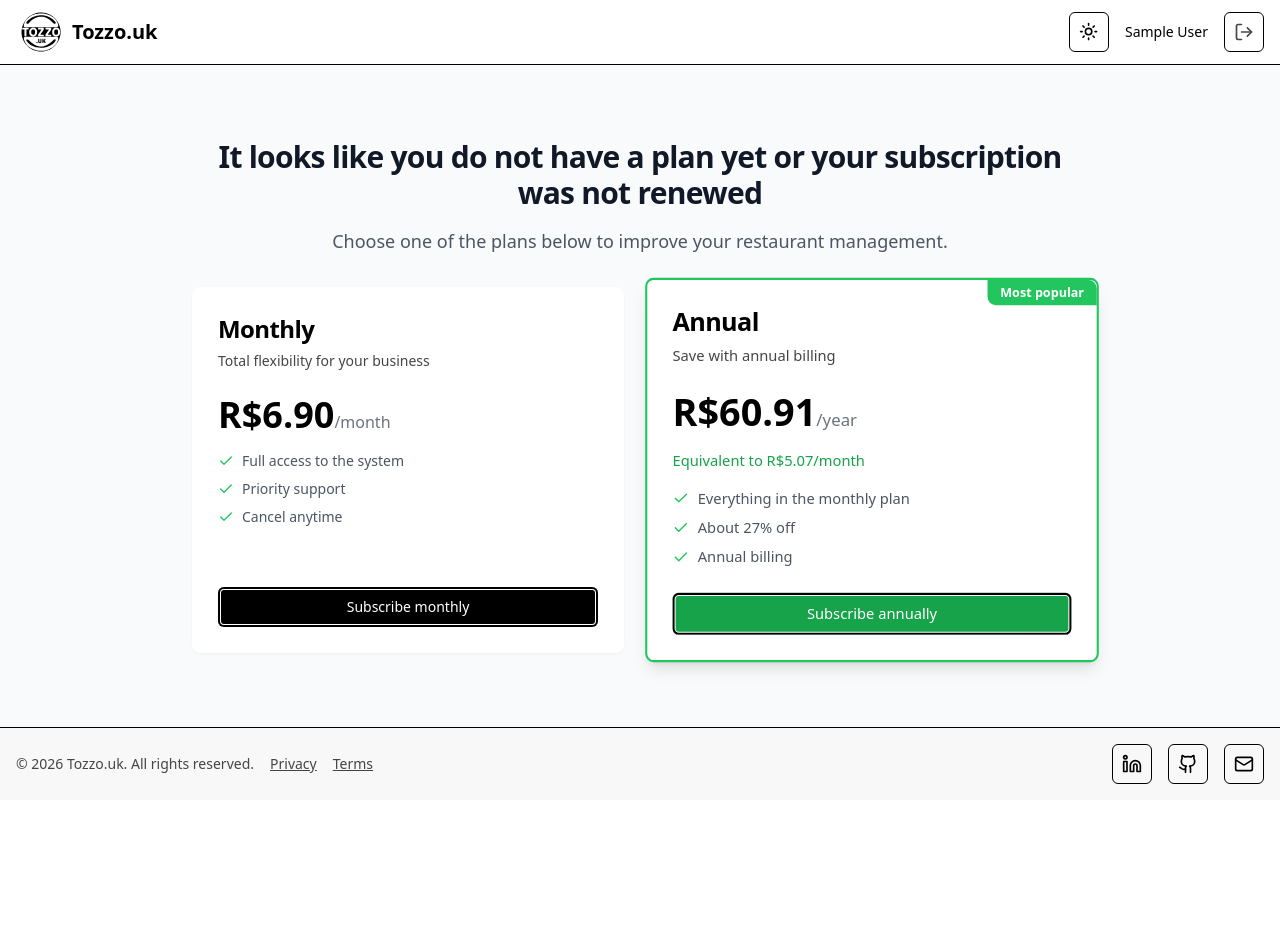
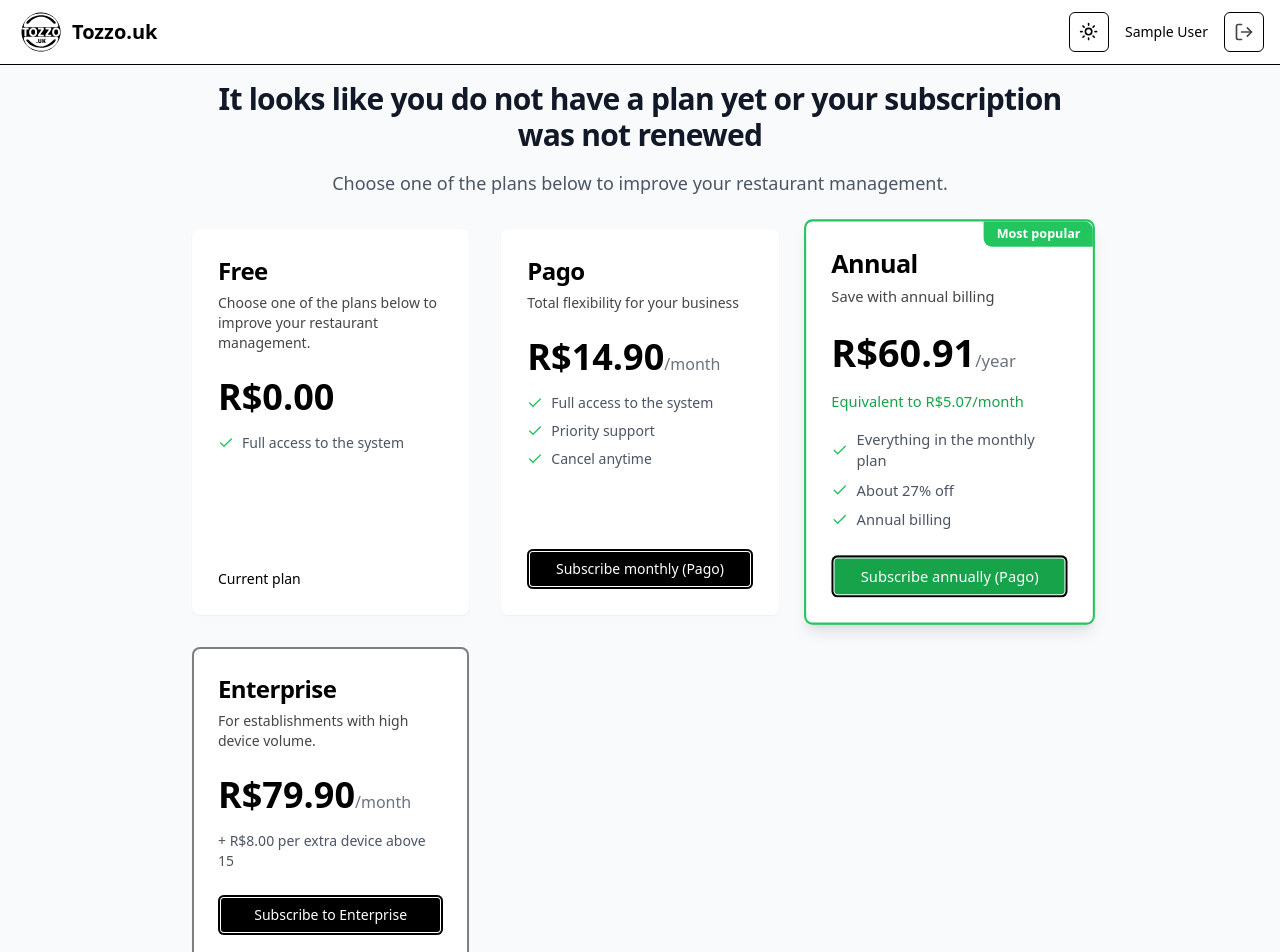
Before and after one commit to Torugo-Tozzo/front-tozzo.uk, a React (Vite) app: page /plan in a window 1280 px wide. Shown: the top 952 px of the page. Before the commit the page ends 800 px from the top, so only its background shows below. Built offline with nearby package versions, Linux system fonts and the light colour scheme; no server answers; sample sign-in values are in the browser's storage.

Commit message:
feat(plan): add Enterprise tier and generic tiered checkout

```diff
--- a/src/i18n/locales/en.json
+++ b/src/i18n/locales/en.json
@@ -166,7 +166,12 @@
       "equivalentMonthly": "Equivalent to {{price}}/month",
       "subscribeAnnual": "Subscribe annually",
       "noPlanTitle": "It looks like you do not have a plan yet or your subscription was not renewed",
-      "noPlanDescription": "Choose one of the plans below to improve your restaurant management."
+      "noPlanDescription": "Choose one of the plans below to improve your restaurant management.",
+      "currentPlan": "Current plan",
+      "enterpriseTitle": "Enterprise",
+      "enterpriseDescription": "For establishments with high device volume.",
+      "enterpriseExtraDevice": "+ R$8.00 per extra device above 15",
+      "subscribeEnterprise": "Subscribe to Enterprise"
     },
     "notFound": {
       "code": "404",
--- a/src/i18n/locales/es.json
+++ b/src/i18n/locales/es.json
@@ -166,7 +166,12 @@
       "equivalentMonthly": "Equivalente a {{price}}/mes",
       "subscribeAnnual": "Suscribirse al plan anual",
       "noPlanTitle": "Parece que aún no tienes un plan o tu suscripción no se ha renovado",
-      "noPlanDescription": "Elige uno de los planes siguientes para mejorar la gestión de tu restaurante."
+      "noPlanDescription": "Elige uno de los planes siguientes para mejorar la gestión de tu restaurante.",
+      "currentPlan": "Plan actual",
+      "enterpriseTitle": "Enterprise",
+      "enterpriseDescription": "Para establecimientos con gran volumen de dispositivos.",
+      "enterpriseExtraDevice": "+ R$8,00 por dispositivo extra por encima de 15",
+      "subscribeEnterprise": "Suscribirse a Enterprise"
     },
     "notFound": {
       "code": "404",
--- a/src/i18n/locales/fr.json
+++ b/src/i18n/locales/fr.json
@@ -166,7 +166,12 @@
       "equivalentMonthly": "Équivalent à {{price}}/mois",
       "subscribeAnnual": "S'abonner au plan annuel",
       "noPlanTitle": "Vous n'avez pas encore de plan ou votre abonnement n'a pas été renouvelé",
-      "noPlanDescription": "Choisissez l'un des plans ci-dessous pour améliorer la gestion de votre restaurant."
+      "noPlanDescription": "Choisissez l'un des plans ci-dessous pour améliorer la gestion de votre restaurant.",
+      "currentPlan": "Plan actuel",
+      "enterpriseTitle": "Enterprise",
+      "enterpriseDescription": "Pour les établissements avec un grand volume d'appareils.",
+      "enterpriseExtraDevice": "+ 8,00 R$ par appareil supplémentaire au-delà de 15",
+      "subscribeEnterprise": "S'abonner à Enterprise"
     },
     "notFound": {
       "code": "404",
--- a/src/i18n/locales/hi.json
+++ b/src/i18n/locales/hi.json
@@ -166,7 +166,12 @@
       "equivalentMonthly": "{{price}} प्रति माह के बराबर",
       "subscribeAnnual": "वार्षिक सदस्यता लें",
       "noPlanTitle": "ऐसा लगता है कि आपके पास अभी कोई प्लान नहीं है या आपकी सदस्यता नवीनीकृत नहीं हुई है",
-      "noPlanDescription": "अपने रेस्तरां का प्रबंधन बेहतर बनाने के लिए नीचे दिए गए प्लानों में से एक चुनें।"
+      "noPlanDescription": "अपने रेस्तरां का प्रबंधन बेहतर बनाने के लिए नीचे दिए गए प्लानों में से एक चुनें।",
+      "currentPlan": "वर्तमान योजना",
+      "enterpriseTitle": "Enterprise",
+      "enterpriseDescription": "अधिक डिवाइस वाले प्रतिष्ठानों के लिए।",
+      "enterpriseExtraDevice": "15 से अधिक प्रत्येक अतिरिक्त डिवाइस के लिए + R$8.00",
+      "subscribeEnterprise": "Enterprise की सदस्यता लें"
     },
     "notFound": {
       "code": "404",
--- a/src/i18n/locales/pt-BR.json
+++ b/src/i18n/locales/pt-BR.json
@@ -166,7 +166,12 @@
       "equivalentMonthly": "Equivalente a {{price}}/mês",
       "subscribeAnnual": "Assinar anual",
       "noPlanTitle": "Parece que você ainda não possui um plano ou sua assinatura não foi renovada",
-      "noPlanDescription": "Escolha um dos planos abaixo para melhorar a gestão do seu restaurante."
+      "noPlanDescription": "Escolha um dos planos abaixo para melhorar a gestão do seu restaurante.",
+      "currentPlan": "Plano atual",
+      "enterpriseTitle": "Enterprise",
+      "enterpriseDescription": "Para estabelecimentos com alto volume de dispositivos.",
+      "enterpriseExtraDevice": "+ R$8,00 por dispositivo extra acima de 15",
+      "subscribeEnterprise": "Assinar Enterprise"
     },
     "notFound": {
       "code": "404",
--- a/src/i18n/locales/zh.json
+++ b/src/i18n/locales/zh.json
@@ -166,7 +166,12 @@
       "equivalentMonthly": "月均 {{price}}",
       "subscribeAnnual": "订阅年付方案",
       "noPlanTitle": "您似乎还没有方案，或您的订阅尚未续期",
-      "noPlanDescription": "选择以下方案之一，改善您的餐厅管理。"
+      "noPlanDescription": "选择以下方案之一，改善您的餐厅管理。",
+      "currentPlan": "当前方案",
+      "enterpriseTitle": "企业版",
+      "enterpriseDescription": "适合设备数量较多的商户。",
+      "enterpriseExtraDevice": "每个超过15台的额外设备加收 R$8.00",
+      "subscribeEnterprise": "订阅企业版"
     },
     "notFound": {
       "code": "404",
--- a/src/pages/PlanSelectionPage.tsx
+++ b/src/pages/PlanSelectionPage.tsx
@@ -25,14 +25,10 @@ export default function PlanSelectionPage() {
     }
   }, [user, navigate]);
 
-  const handleCheckout = async (type: 'monthly' | 'annual') => {
+  const handleCheckout = async (tier: 'PAGO' | 'ENTERPRISE', interval: 'monthly' | 'annual') => {
     setLoading(true);
     try {
-      const endpoint = type === 'monthly'
-        ? '/payments/stripe/mensal'
-        : '/payments/stripe/anual';
-
-      const response = await api.post(endpoint);
+      const response = await api.post('/payments/stripe/checkout', { tier, interval });
 
       if (response.data.url) {
         window.location.href = response.data.url;
@@ -63,16 +59,31 @@ export default function PlanSelectionPage() {
           </p>
         </div>
 
-        <div className="grid md:grid-cols-2 gap-8 mt-8">
-          {/* Monthly Plan */}
+        <div className="grid md:grid-cols-3 gap-8 mt-8">
+          {/* Free Plan */}
+          <Card className="relative flex flex-col border-2 border-transparent">
+            <CardHeader>
+              <CardTitle className="text-2xl">Free</CardTitle>
+              <CardDescription>{t('plans.noPlanDescription')}</CardDescription>
+            </CardHeader>
+            <CardContent className="flex-1">
+              <span className="text-4xl font-bold">{formatCurrencyBRL(0)}</span>
+              <ul className="mt-4 space-y-2 text-sm text-gray-600 dark:text-muted-foreground">
+                <li className="flex items-center"><Check className="h-4 w-4 mr-2 text-green-500" /> {t('plans.features.fullAccess')}</li>
+              </ul>
+            </CardContent>
+            {user?.establishment?.status !== 'ACTIVE' && <CardFooter><span className="text-sm font-medium">{t('plans.currentPlan')}</span></CardFooter>}
+          </Card>
+
+          {/* Pago Plan */}
           <Card className="relative flex flex-col border-2 border-transparent hover:border-primary/50 transition-all">
             <CardHeader>
-              <CardTitle className="text-2xl">{t('plans.monthly')}</CardTitle>
+              <CardTitle className="text-2xl">Pago</CardTitle>
               <CardDescription>{t('plans.monthlyDescription')}</CardDescription>
             </CardHeader>
             <CardContent className="flex-1">
               <div className="mb-4">
-                <span className="text-4xl font-bold">{formatCurrencyBRL(6.9)}</span>
+                <span className="text-4xl font-bold">{formatCurrencyBRL(14.9)}</span>
                 <span className="text-gray-500 dark:text-muted-foreground">{t('plans.monthlyUnit')}</span>
               </div>
               <ul className="space-y-2 text-sm text-gray-600 dark:text-muted-foreground">
@@ -83,11 +94,11 @@ export default function PlanSelectionPage() {
             </CardContent>
             <CardFooter>
               <Button
-                onClick={() => handleCheckout('monthly')}
+                onClick={() => handleCheckout('PAGO', 'monthly')}
                 disabled={loading}
                 className="w-full"
               >
-                {loading ? t('processing') : t('plans.subscribeMonthly')}
+                {loading ? t('processing') : `${t('plans.subscribeMonthly')} (Pago)`}
               </Button>
             </CardFooter>
           </Card>
@@ -117,11 +128,31 @@ export default function PlanSelectionPage() {
             </CardContent>
             <CardFooter>
               <Button
-                onClick={() => handleCheckout('annual')}
+                onClick={() => handleCheckout('PAGO', 'annual')}
                 disabled={loading}
                 className="w-full bg-green-600 hover:bg-green-700"
               >
-                {loading ? t('processing') : t('plans.subscribeAnnual')}
+                {loading ? t('processing') : `${t('plans.subscribeAnnual')} (Pago)`}
+              </Button>
+            </CardFooter>
+          </Card>
+
+          {/* Enterprise Plan */}
+          <Card className="relative flex flex-col border-2 border-primary/50">
+            <CardHeader>
+              <CardTitle className="text-2xl">{t('plans.enterpriseTitle')}</CardTitle>
+              <CardDescription>{t('plans.enterpriseDescription')}</CardDescription>
+            </CardHeader>
+            <CardContent className="flex-1">
+              <div className="mb-4">
+                <span className="text-4xl font-bold">{formatCurrencyBRL(79.9)}</span>
+                <span className="text-gray-500 dark:text-muted-foreground">{t('plans.monthlyUnit')}</span>
+              </div>
+              <p className="text-sm text-gray-600 dark:text-muted-foreground">{t('plans.enterpriseExtraDevice')}</p>
+            </CardContent>
+            <CardFooter>
+              <Button onClick={() => handleCheckout('ENTERPRISE', 'monthly')} disabled={loading} className="w-full">
+                {loading ? t('processing') : t('plans.subscribeEnterprise')}
               </Button>
             </CardFooter>
           </Card>
```
Also changed, not shown: 1 other file (tests, documents, lock files or other folders).
